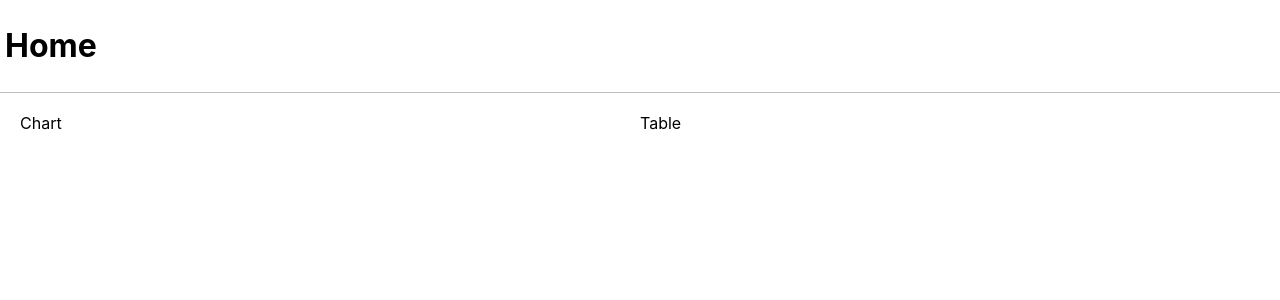
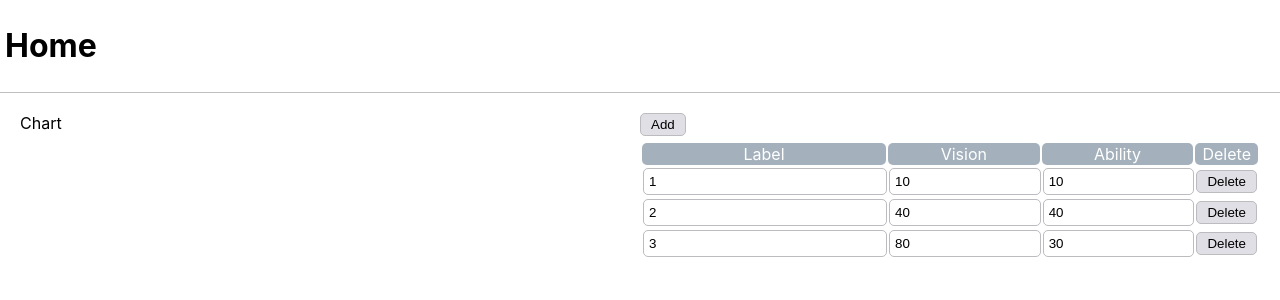
Before and after one commit to alirezanasseh/quadrant, a React (Create React App) app: page / in a window 1280 px wide. Shown: the top 300 px of the page. Built offline with nearby package versions, Linux system fonts and the light colour scheme.

Commit message:
Completed table interface

```diff
--- a/src/components/table.tsx
+++ b/src/components/table.tsx
@@ -1,9 +1,84 @@
-import React from 'react';
+import React, {useContext} from 'react';
+import {createUseStyles} from 'react-jss';
+import {MainContext} from '../context/mainProvider';
 
 export default function Table() {
+    const classes = useStyles();
+    const {data, addItem, editItem, removeItem} = useContext(MainContext);
+
     return (
         <div>
-            Table
+            <button className={classes.button}>Add</button>
+            <div className={classes.tableContainer}>
+                <table>
+                    <thead>
+                    <tr>
+                        <th>Label</th>
+                        <th>Vision</th>
+                        <th>Ability</th>
+                        <th>Delete</th>
+                    </tr>
+                    </thead>
+                    <tbody>
+                    {data && data.map((item, index) =>
+                        <tr>
+                            <td>
+                                <input type={'text'} value={item.label}/>
+                            </td>
+                            <td>
+                                <input type={'number'} value={item.vision}/>
+                            </td>
+                            <td>
+                                <input type={'number'} value={item.ability}/>
+                            </td>
+                            <td>
+                                <button className={classes.button}>Delete</button>
+                            </td>
+                        </tr>
+                    )}
+                    </tbody>
+                </table>
+            </div>
         </div>
     );
 }
+
+const useStyles = createUseStyles({
+    button: {
+        backgroundColor: '#dfdfe5',
+        border: '1px solid #bbbbc0',
+        borderRadius: '5px',
+        padding: '3px 10px'
+    },
+    tableContainer: {
+        marginTop: '5px',
+        '& table': {
+            width: '100%',
+        },
+        '& th': {
+            backgroundColor: '#a4b1bc',
+            borderRadius: '5px',
+            color: 'white',
+            fontWeight: 'normal',
+            '&:first-child': {
+                width: '40%'
+            }
+        },
+        '& input': {
+            width: 'calc(100% - 10px)',
+            border: '1px solid #bbbbc0',
+            borderRadius: '5px',
+            boxSizing: 'border-boxing',
+            padding: '5px',
+
+            '&:focus': {
+                outline: '0px',
+                border: '1px solid #264073',
+                boxShadow: 'inset 0 0 2px #264073'
+            }
+        },
+        '& button': {
+            width: '100%'
+        }
+    },
+});
```
